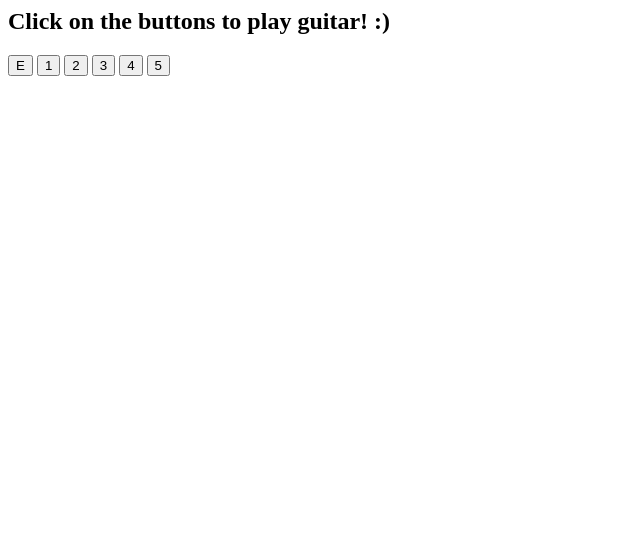
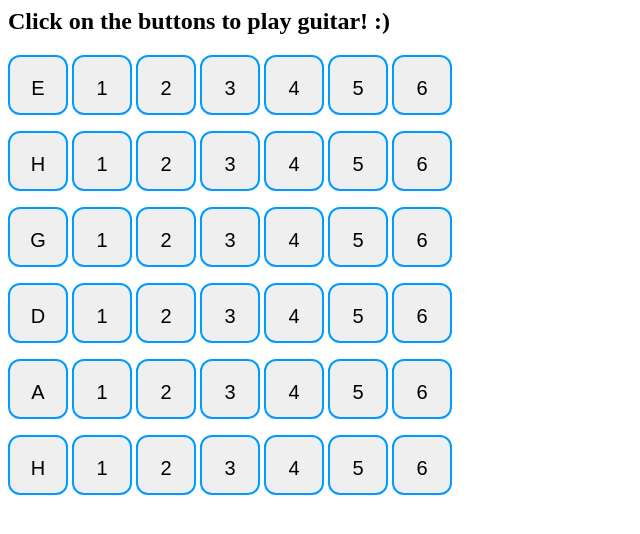
Before and after one commit to DarthVanger/guitar-synth-js, a website with bundled scripts: page index.html in a window 1280 px wide. Shown: the whole page, without its empty margins (0-640 px from the left). Built offline with nearby package versions, Linux system fonts and the light colour scheme.

Commit message:
Add all strings and improve design

```diff
--- a/index.html
+++ b/index.html
@@ -1,32 +1,3 @@
-<script type="module" src="src/index.js"></script>
-
-<style>
-  .string {
-    width: 100%;
-    margin-bottom: 1rem;
-  }
-
-  .frets {
-    display: inline-block;
-  }
-
-  .string-name, .frets {
-    vertical-align: middle;
-  }
-
-  .frets button, .string-name {
-    display: inline-block;
-    border: solid brown 2px;
-    border-radius: 20%;
-    height: 30px;
-    width: 30px;
-    line-height: 30px;
-    font-size: 20px;
-    text-align: center;
-  }
-
-</style>
-
 <h2>Click on the buttons to play guitar! :)</h2>
 
 <div class="string">
@@ -36,4 +7,123 @@
   <button type="button" onclick="playGuitarString(-2)">3</button>
   <button type="button" onclick="playGuitarString(-1)">4</button>
   <button type="button" onclick="playGuitarString(-0)">5</button>
+  <button type="button" onclick="playGuitarString(+1)">6</button>
 </div>
+
+<div class="string">
+  <button type="button" onclick="playGuitarString(-10)">H</button>
+  <button type="button" onclick="playGuitarString(-9)">1</button>
+  <button type="button" onclick="playGuitarString(-8)">2</button>
+  <button type="button" onclick="playGuitarString(-7)">3</button>
+  <button type="button" onclick="playGuitarString(-6)">4</button>
+  <button type="button" onclick="playGuitarString(-5)">5</button>
+  <button type="button" onclick="playGuitarString(-4)">6</button>
+</div>
+
+<div class="string">
+  <button type="button" onclick="playGuitarString(-14)">G</button>
+  <button type="button" onclick="playGuitarString(-13)">1</button>
+  <button type="button" onclick="playGuitarString(-12)">2</button>
+  <button type="button" onclick="playGuitarString(-11)">3</button>
+  <button type="button" onclick="playGuitarString(-10)">4</button>
+  <button type="button" onclick="playGuitarString(-9)">5</button>
+  <button type="button" onclick="playGuitarString(-8)">6</button>
+</div>
+
+<div class="string">
+  <button type="button" onclick="playGuitarString(-19)">D</button>
+  <button type="button" onclick="playGuitarString(-18)">1</button>
+  <button type="button" onclick="playGuitarString(-17)">2</button>
+  <button type="button" onclick="playGuitarString(-16)">3</button>
+  <button type="button" onclick="playGuitarString(-15)">4</button>
+  <button type="button" onclick="playGuitarString(-14)">5</button>
+  <button type="button" onclick="playGuitarString(-15)">6</button>
+</div>
+
+<div class="string">
+  <button type="button" onclick="playGuitarString(-24)">A</button>
+  <button type="button" onclick="playGuitarString(-23)">1</button>
+  <button type="button" onclick="playGuitarString(-22)">2</button>
+  <button type="button" onclick="playGuitarString(-21)">3</button>
+  <button type="button" onclick="playGuitarString(-20)">4</button>
+  <button type="button" onclick="playGuitarString(-19)">5</button>
+  <button type="button" onclick="playGuitarString(-18)">6</button>
+</div>
+
+<div class="string">
+  <button type="button" onclick="playGuitarString(-29)">H</button>
+  <button type="button" onclick="playGuitarString(-28)">1</button>
+  <button type="button" onclick="playGuitarString(-27)">2</button>
+  <button type="button" onclick="playGuitarString(-26)">3</button>
+  <button type="button" onclick="playGuitarString(-25)">4</button>
+  <button type="button" onclick="playGuitarString(-24)">5</button>
+  <button type="button" onclick="playGuitarString(-23)">6</button>
+</div>
+
+<style>
+  .string {
+    width: 100%;
+    margin-bottom: 1rem;
+  }
+
+  .string button {
+    display: inline-block;
+    vertical-align: middle;
+    border: solid 2px #009bff;
+    border-radius: 20%;
+    font-size: 20px;
+    height: 3em;
+    width: 3em;
+    line-height: 3em;
+    text-align: center;
+  }
+
+  @keyframes string-playing {
+    0%   {
+      border-top-right-radius: 20%;
+      border-top-left-radius: 20%;
+      border-bottom-left-radius: 20%;
+      border-bottom-right-radius: 20%;
+      border-color: #009bff;
+      border-width: 3px;
+    }
+    20%   {
+      border-top-right-radius: 50%;
+      border-top-left-radius: 20%;
+      border-bottom-left-radius: 20%;
+      border-bottom-right-radius: 20%;
+    }
+    40%   {
+      border-top-right-radius: 20%;
+      border-top-left-radius: 50%;
+      border-bottom-left-radius: 20%;
+      border-bottom-right-radius: 20%;
+      border-width: 6px;
+    }
+    60%   {
+      border-top-right-radius: 20%;
+      border-top-left-radius: 20%;
+      border-bottom-left-radius: 50%;
+      border-bottom-right-radius: 20%;
+    }
+    80%  {
+      border-top-right-radius: 20%;
+      border-top-left-radius: 20%;
+      border-bottom-left-radius: 20%;
+      border-bottom-right-radius: 50%;
+    }
+  }
+
+  .string button:focus,
+  .string button:active {
+    outline: none;
+  }
+
+  .string button.playing {
+    outline: none;
+    animation: string-playing 0.2s infinite;
+  }
+
+</style>
+
+<script type="module" src="src/index.js"></script>
--- a/src/index.js
+++ b/src/index.js
@@ -3,7 +3,7 @@ import GuitarString from './GuitarString.js';
 window.playGuitarString = (pitch) => {
   const hz = 440.0 * Math.pow(2, pitch / 12.0);
   const sampleRate = 44100;
-  const soundDurationSec = 10;
+  const soundDurationSec = 5;
   const soundBufferSize = sampleRate * soundDurationSec;;
   const soundBuffer = new Float32Array(soundBufferSize);
   const string = new GuitarString(hz);
@@ -29,3 +29,12 @@ function playBuffer({ buffer, sampleRate }) {
   source.buffer = audioBuffer;
   source.start();
 }
+
+document.querySelectorAll('button').forEach(b => {
+  b.addEventListener('click', e => {
+    e.target.classList.add('playing');
+    setTimeout(() => {
+      e.target.classList.remove('playing');
+    }, 5000);
+  });
+});
```
